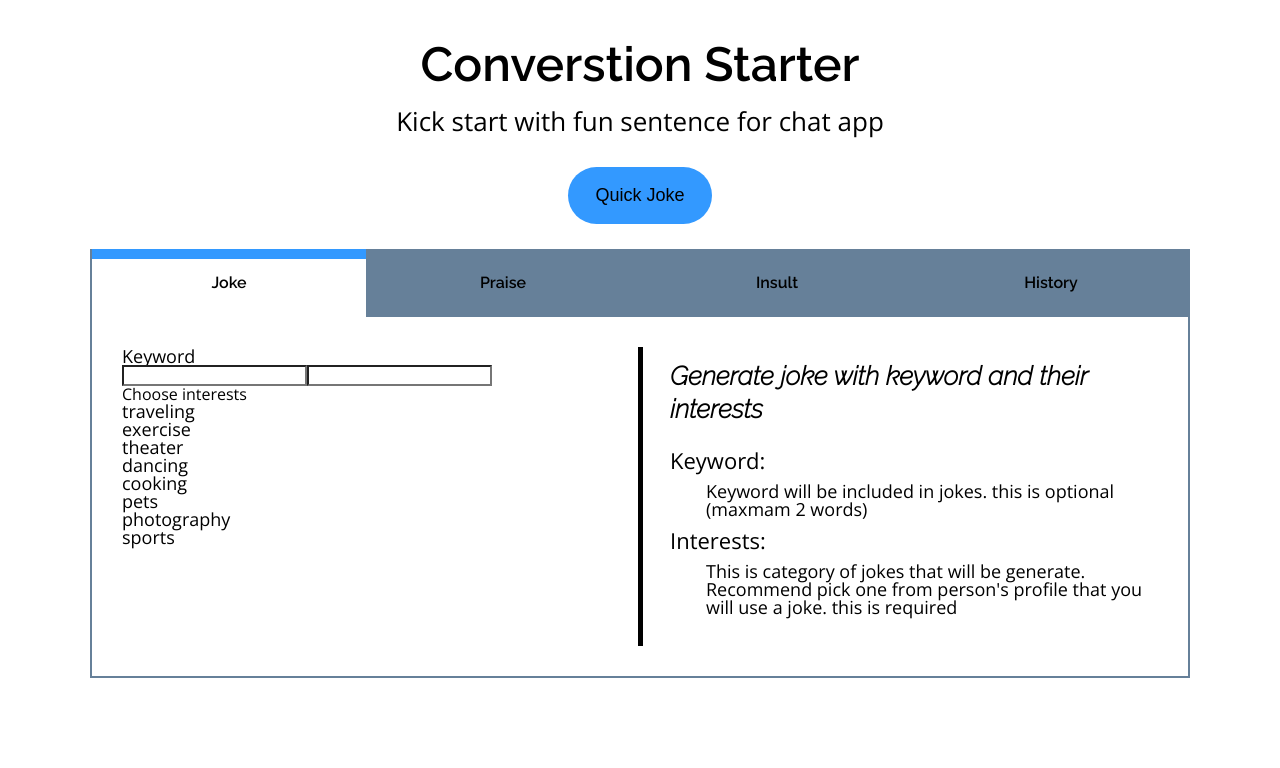
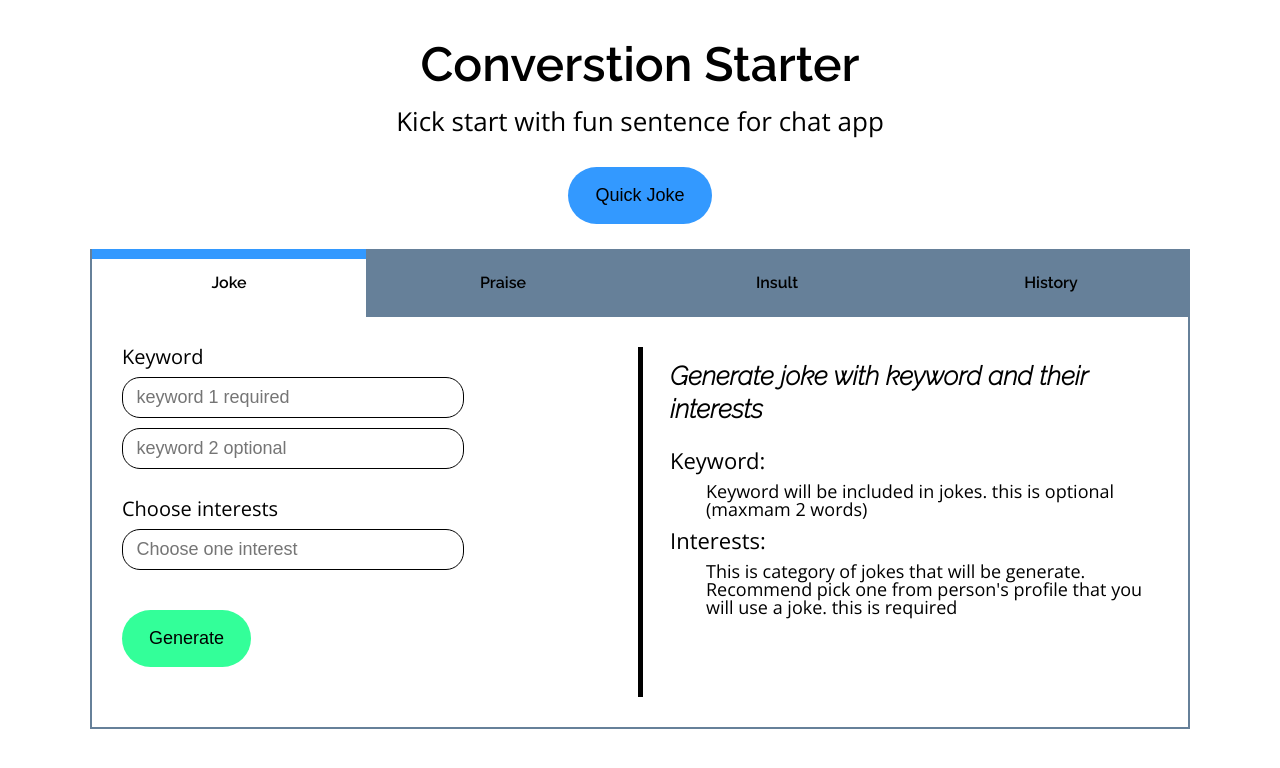
Before and after one commit to Tomo-ja/joke-generator, a React (Create React App) app: page / in a window 1280 px wide. Shown: the top 768 px of the page. Built offline with nearby package versions, Linux system fonts and the light colour scheme.

Commit message:
design form

```diff
--- a/src/Component/JokeWithKeyword.tsx
+++ b/src/Component/JokeWithKeyword.tsx
@@ -4,20 +4,39 @@ import interests from '../Data/interests'
 export default function JokeWithKeyword() {
   return (
 	<section className='MAIN-SECTION jokes'>
-		<form className='MAIN-SECTION__CONTENT jokes__form'>
-			<div className="jokes__form__keyword">
-				<p>Keyword</p>
-				<input type='text' />
-				<input type="text" />
-			</div>
+		<form className='MAIN-SECTION__CONTENT MAIN-SECTION__CONTENT-FORM '>
+			<p className="MAIN-SECTION__CONTENT-FORM__LABEL">Keyword</p>
+			<input
+				type='text'
+				className="MAIN-SECTION__CONTENT-FORM__INPUT"
+				placeholder='keyword 1 required'
+				required
+			/>
+			<input
+				type="text"
+				className="MAIN-SECTION__CONTENT-FORM__INPUT"
+				placeholder='keyword 2 optional'
+			/>
+			<p className='MAIN-SECTION__CONTENT-FORM__LABEL'>Choose interests</p>
 			<div className='jokes__form__interests'>
-				<div>Choose interests</div>
-				<div>
+			<input
+				type="text"
+				className="MAIN-SECTION__CONTENT-FORM__INPUT"
+				placeholder='Choose one interest'
+				required
+			/>
+				{/* <div>
 					{ Object.values(interests).map( keyword => (
 						<p>{keyword}</p>
 					))}
-				</div>
+				</div> */}
 			</div>
+			<button
+				className="MAIN-SECTION__CONTENT-FORM__SUBMIT"
+
+			>
+				Generate
+			</button>
 		</form>
 		<div className='MAIN-SECTION__CONTENT jokes__explain'>
 			<h2  className='MAIN-SECTION__CONTENT__TITLE'>Generate joke with keyword and their interests</h2>
--- a/src/Sass/Component/_main.scss
+++ b/src/Sass/Component/_main.scss
@@ -51,6 +51,32 @@
       width: 100%;
     }
 
+    &-FORM{
+      &__LABEL{
+        margin-top: 30px;
+        margin-bottom: 10px;
+        font-size: 20px;
+
+        &:first-child{
+          margin-top: 0;
+        }
+      }
+      &__INPUT{
+        display: block;
+        width: max( 300px, 70% );
+        margin-bottom: 10px;
+        padding: 0.5em 0.75em;
+        border: 1px solid black;
+        border-radius: 1em;
+        font-size: 18px;
+      }
+      &__SUBMIT{
+        @include button(150);
+        margin-top: 30px;
+        font-size: 18px;
+      }
+    }
+
     &__TITLE{
       padding-left: 0;
       font-family: "Raleway", sans-serif;
--- a/src/Sass/Component/_tabbar.scss
+++ b/src/Sass/Component/_tabbar.scss
@@ -1,4 +1,4 @@
-$disactivate-color: hsla(210, 20%, 50%, 1);
+$deactivate-color: hsla(210, 20%, 50%, 1);
 
 .tabbar {
   width: 100%;
@@ -7,9 +7,9 @@ $disactivate-color: hsla(210, 20%, 50%, 1);
     &__item {
       width: 25%;
       padding: 1em 1.5em;
-      background-color: $disactivate-color;
-      border-top: 10px $disactivate-color solid;
-      border-bottom: 10px $disactivate-color solid;
+      background-color: $deactivate-color;
+      border-top: 10px $deactivate-color solid;
+      border-bottom: 10px $deactivate-color solid;
       text-align: center;
       transition: all 0.6s;
       &-active {
```
